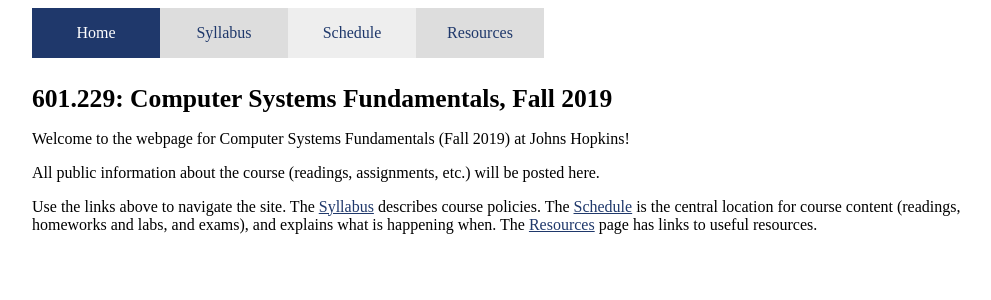
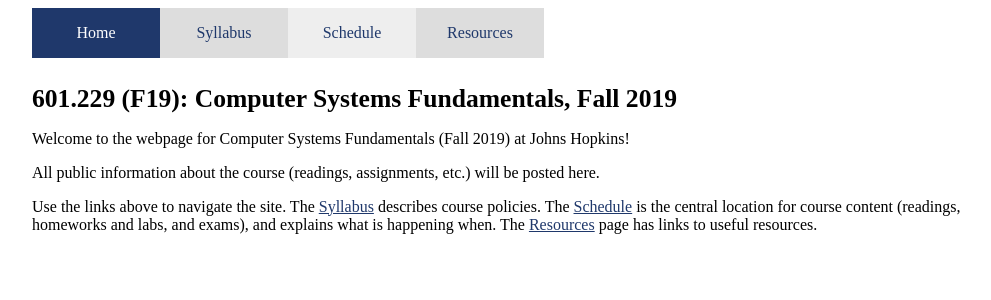
Before and after one commit to jhucsf/spring2020, a Jekyll site: the page built from index.md, in a window 1280 px wide. Shown: the top 300 px of the page, without its empty margins (128-1119 px from the left). Built offline with Jekyll 4.4.1, drawn with Linux system fonts in a browser that asks for light colours.

Commit message:
include semester in coursename

```diff
--- a/_config.yml
+++ b/_config.yml
@@ -1,4 +1,4 @@
-coursename: "601.229"
+coursename: "601.229 (F19)"
 baseurl: "/fall2019"
 markdown: kramdown
 highlighter: rouge
```
